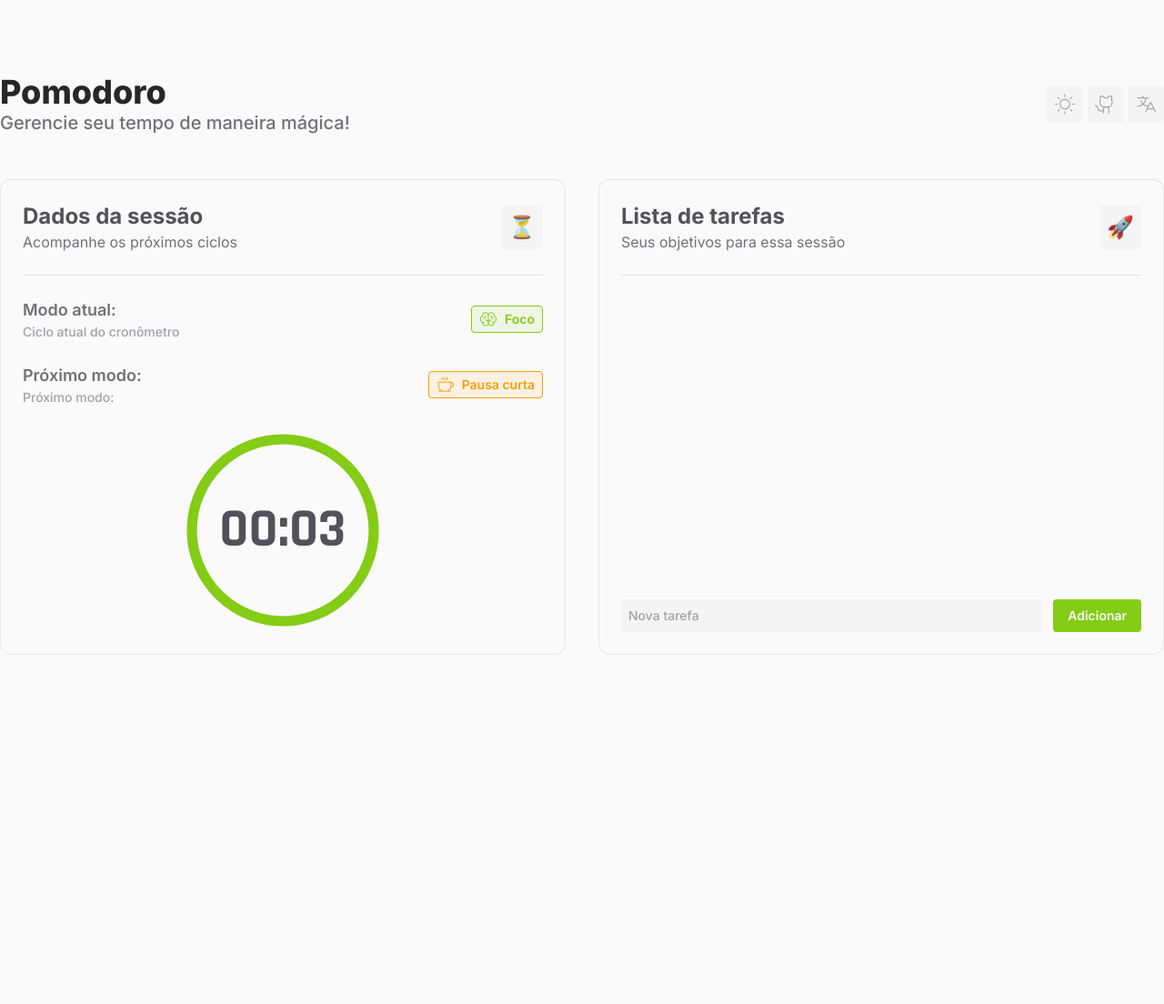
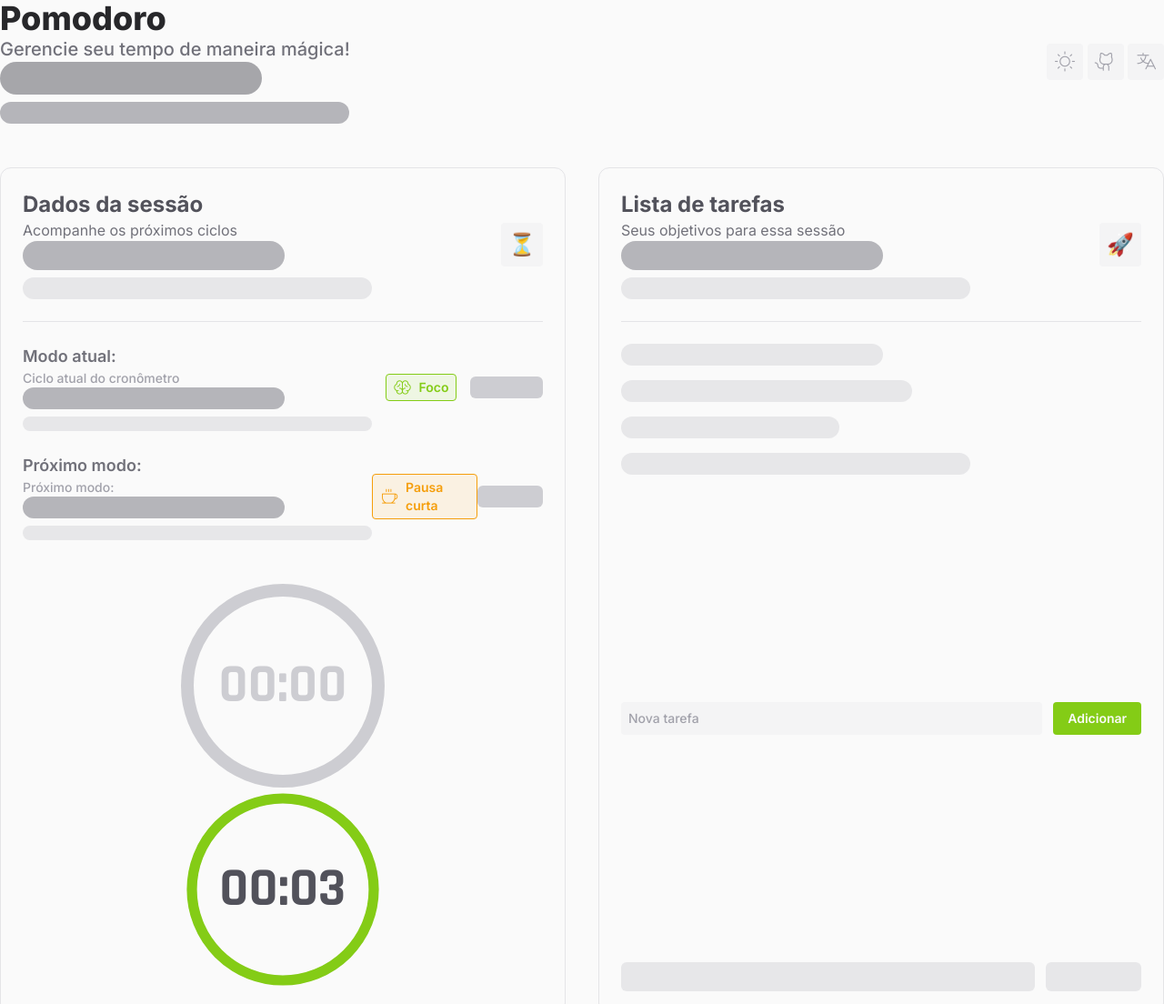
Before and after one commit to joaomsl/ballerini-pomodoro, a website built with Vite: page index.html in a window 1280 px wide. Shown: the top 1104 px of the page at 91% size. Before the commit the page ends 800 px from the top, so only its background shows below. Built offline with nearby package versions, Linux system fonts and the light colour scheme.

Commit message:
created load skeletons

```diff
--- a/index.html
+++ b/index.html
@@ -19,6 +19,9 @@
             <div>
                 <h1 x-cloak x-text="messages.header.title" class="font-extrabold text-4xl text-zinc-800"></h1>
                 <p x-cloak x-text="messages.header.subtitle" class="font-medium text-xl text-zinc-500"></p>
+
+                <span class="skeleton w-72 h-9 rounded-full animate-pulse block bg-zinc-600"></span>
+                <span class="skeleton w-96 h-6 rounded-full animate-pulse block bg-zinc-500 mt-2"></span>
             </div>
             <div>
                 <button class="bg-zinc-100 p-2 rounded leading-none">
@@ -38,6 +41,9 @@
                     <div>
                         <h1 x-cloak x-text="messages.session.title" class="font-bold text-2xl text-zinc-600"></h1>
                         <p x-cloak x-text="messages.session.subtitle" class="text-zinc-500"></p>
+
+                        <span class="skeleton w-72 h-8 rounded-full animate-pulse block bg-zinc-500"></span>
+                        <span class="skeleton w-96 h-6 rounded-full animate-pulse block bg-zinc-300 mt-2"></span>
                     </div>
 
                     <span class="bg-zinc-100 p-2 text-2xl rounded">⏳</span>
@@ -49,25 +55,39 @@
                     <div>
                         <h1 x-cloak x-text="messages.session.current_mode.title" class="font-semibold text-lg text-zinc-500"></h1>
                         <p x-cloak x-text="messages.session.current_mode.subtitle" class="font-medium text-sm text-zinc-400"></p>
+
+                        <span class="skeleton w-72 h-6 rounded-full animate-pulse block bg-zinc-500"></span>
+                        <span class="skeleton w-96 h-4 rounded-full animate-pulse block bg-zinc-300 mt-2"></span>
                     </div>
 
                     <div x-cloak class="border flex items-center gap-2 px-2 py-1 rounded transition-colors" :class="Object.values(currentMode.styleClasses)">
                         <i class="ph-light text-xl leading-none" :class="currentMode.iconName"></i>
                         <p x-text="messages.mode_names[currentMode.nameTranslationKey]" class="font-semibold text-sm"></p>
                     </div>
+
+                    <span class="skeleton w-20 h-6 bg-zinc-400 animate-pulse rounded-md"></span>
                 </article>
 
                 <article class="my-6 flex items-center justify-between">
                     <div>
                         <h1 x-cloak x-text="messages.session.next_mode.title" class="font-semibold text-lg text-zinc-500"></h1>
                         <p x-cloak x-text="messages.session.next_mode.title" class="font-medium text-sm text-zinc-400"></p>
+
+                        <span class="skeleton w-72 h-6 rounded-full animate-pulse block bg-zinc-500"></span>
+                        <span class="skeleton w-96 h-4 rounded-full animate-pulse block bg-zinc-300 mt-2"></span>
                     </div>
 
                     <div x-cloak class="border flex items-center gap-2 px-2 py-1 rounded transition-colors" :class="Object.values(nextMode.styleClasses)">
                         <i class="ph-light text-xl leading-none" :class="nextMode.iconName"></i>
                         <p x-text="messages.mode_names[nextMode.nameTranslationKey]" class="font-semibold text-sm"></p>
                     </div>
+
+                    <span class="skeleton w-20 h-6 bg-zinc-400 animate-pulse rounded-md"></span>
                 </article>
+
+                <div class="skeleton w-56 aspect-square mx-auto border-[0.9rem] border-zinc-400 rounded-full mt-12 animate-pulse grid place-items-center">
+                    <span class="font-timer text-6xl text-zinc-400">00:00</span>
+                </div>
 
                 <article x-cloak class="flex items-center justify-center gap-x-8">
                     <section class="relative w-fit">
@@ -142,6 +162,9 @@
                         <div>
                             <h1 x-text="messages.tasks.title" x-cloak class="font-bold text-2xl text-zinc-600"></h1>
                             <p x-text="messages.tasks.subtitle" x-cloak class="text-zinc-500"></p>
+
+                            <span class="skeleton w-72 h-8 rounded-full animate-pulse block bg-zinc-500"></span>
+                            <span class="skeleton w-96 h-6 rounded-full animate-pulse block bg-zinc-300 mt-2"></span>
                         </div>
 
                         <span class="bg-zinc-100 p-2 text-2xl rounded">🚀</span>
@@ -162,6 +185,11 @@
                                 <label x-text="task.text" class="font-medium text-zinc-500 hover:cursor-pointer" :for="$id('taskId')"></label>
                             </li>
                         </template>
+
+                        <span class="skeleton w-72 h-6 rounded-full animate-pulse block bg-zinc-300"></span>
+                        <span class="skeleton w-80 h-6 rounded-full animate-pulse block bg-zinc-300"></span>
+                        <span class="skeleton w-60 h-6 rounded-full animate-pulse block bg-zinc-300"></span>
+                        <span class="skeleton w-96 h-6 rounded-full animate-pulse block bg-zinc-300"></span>
                     </ul>
                 </div>
 
@@ -178,6 +206,10 @@
                         class="basis-[20%] block w-full px-3 py-2 bg-lime-500 font-semibold text-zinc-50 text-sm rounded transition hover:brightness-[1.03]"
                     ></button>
                 </div>
+                <div class="grid grid-cols-5 gap-x-3">
+                    <span class="skeleton col-span-4 h-8 rounded-md animate-pulse block bg-zinc-300"></span>
+                    <span class="skeleton h-8 rounded-md animate-pulse block bg-zinc-300"></span>
+                </div>
             </section>
         </main>
     </div>
```
